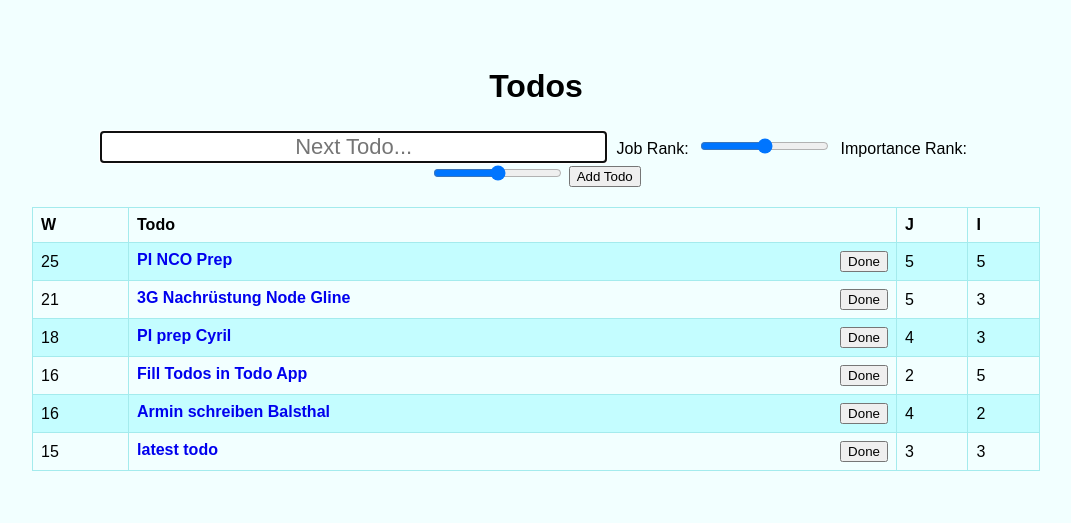
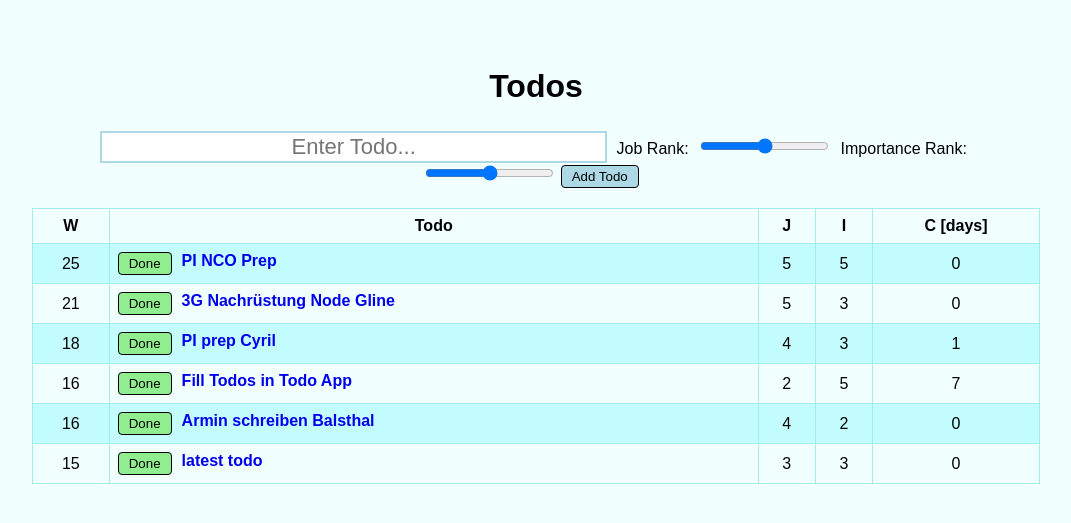
Before and after one commit to cyrilwelschen/todo_app, a Django app: page /todos/ in a window 1280 px wide. Shown: the top 523 px of the page, without its empty margins (104-1175 px from the left). Run offline with Django 3.2, Linux system fonts and the light colour scheme; data comes from the database, SQL or seed files in the repository; both versions use the stored data as it was after the commit.

Commit message:
add day diff to main view and styling

```diff
--- a/todos/templates/todos/main.html
+++ b/todos/templates/todos/main.html
@@ -23,6 +23,15 @@
             width: 50%;
         }
 
+        input[type="submit"] {
+            background-color: lightgreen;
+            border: 1px solid black;
+            border-radius: 4px;
+            padding: 3px 10px;
+            margin-right: 10px;
+            cursor: pointer;
+        }
+
         .rank-group {
             padding: 5px;
             padding-bottom: 20px;
@@ -41,8 +50,12 @@
         td,
         th {
             border: 1px solid #a4ebed;
+            text-align: center;
+            padding: 8px;
+        }
+
+        .tab-col-todo-text {
             text-align: left;
-            padding: 8px;
         }
 
         tr:nth-child(even) {
@@ -60,15 +73,15 @@
 
     <h1>Todos</h1>
 
-    <form action="{% url 'todos:main' %}" method="post">
+    <form action="{% url 'todos:main' %}" method="post" autocomplete="off">
         {% csrf_token %}
         <div class="rank-group">
-            <input type="text" name="todo_text" id="todo_text" autofocus placeholder="Next Todo...">
+            <input type="text" name="todo_text" id="todo_text" placeholder="Enter Todo...">
             <label for="job-rank">Job Rank:</label>
             <input type="range" min=1 max=5 name="job_rank" id="job-rank">
             <label for="imp-rank">Importance Rank:</label>
             <input type="range" min=1 max=5 name="imp_rank" id="imp-rank">
-            <input type="submit" value="Add Todo">
+            <input type="submit" value="Add Todo" style="background: lightblue">
         </div>
     </form>
 
@@ -79,19 +92,23 @@
             <th>Todo</th>
             <th>J</th>
             <th>I</th>
+            <th>C [days]</th>
         </tr>
         {% for todo in latest_todo_list %}
         <tr>
             <td>{{ todo.prio }}</td>
             <form action="{% url 'todos:delete' todo.id %}" method="post">
                 {% csrf_token %}
-                <td>
+                <td class="tab-col-todo-text">
+                    <input type="submit" value="Done" style="float: left;">
                     <a href="{% url 'todos:detail' todo.id %}">{{ todo.todo_text }}</a>
-                    <input type="submit" value="Done" style="float: right;">
                 </td>
             </form>
             <td>{{ todo.job_rank }}</td>
             <td>{{ todo.imp_rank }}</td>
+            <td style="width: 150px;">
+                <p style="padding: 0px; margin: 0px" id="todo-{{todo.id}}"></p>
+            </td>
         </tr>
         {% endfor %}
     </table>
@@ -101,4 +118,22 @@
     {% endif %}
 </body>
 
+<script>
+    window.onload = test;
+    function test() {
+        {% for todo in latest_todo_list %}
+        var para = document.getElementById("todo-" + {{ todo.id }});
+    console.log("{{todo.creation_date}}");
+    var day = "{{todo.creation_date.day}}";
+    var month = "{{todo.creation_date.month}}";
+    var year = "{{todo.creation_date.year}}";
+    var creationDate = new Date(year, month - 1, day);
+    var now = new Date();
+    var timeDiff = Math.abs(creationDate - now);
+    var dayDiff = Math.ceil(timeDiff / (1000 * 60 * 60 * 24));
+    para.innerHTML = dayDiff - 1;
+    {% endfor %}
+    }
+</script>
+
 </html>
```
Also changed, not shown: db.sqlite3.
